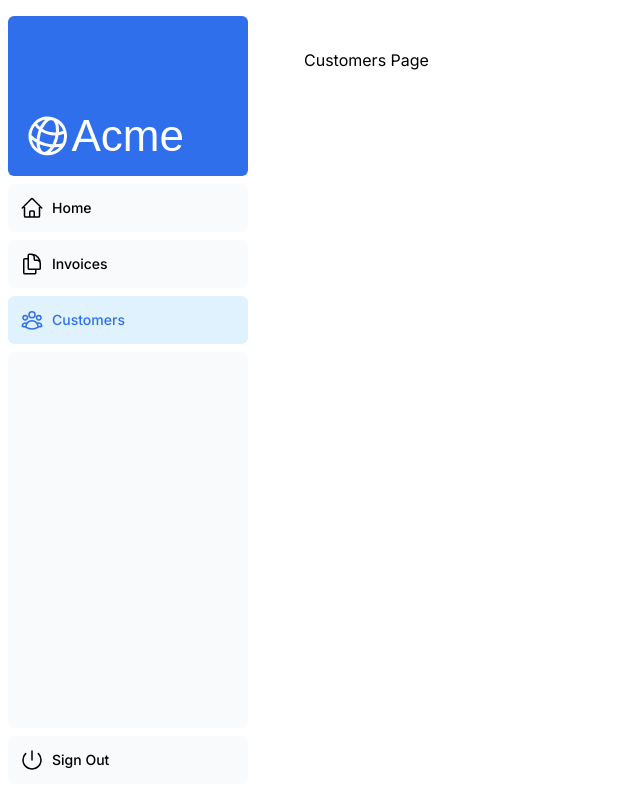
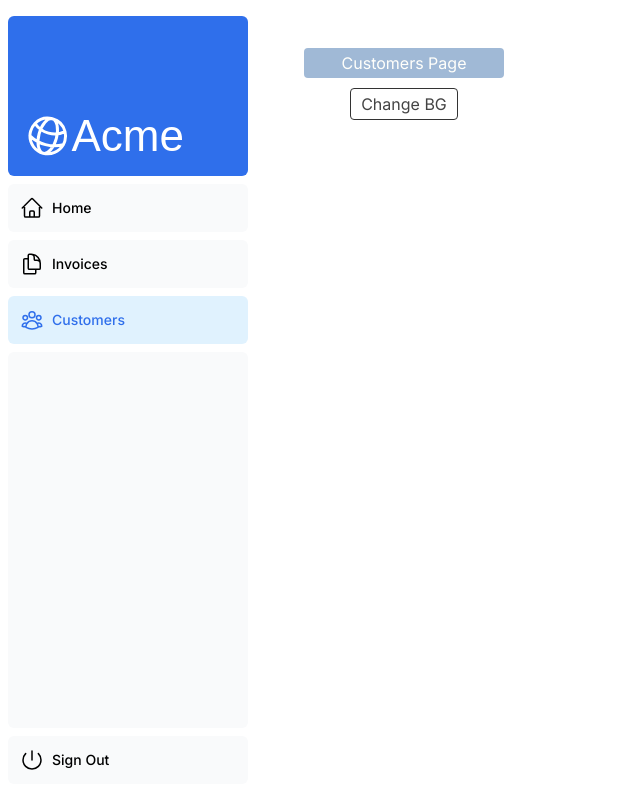
Before and after one commit to ayman-d/nextjs-dashboard, a Next.js app: page /dashboard/customers in a window 1280 px wide. Shown: the whole page, without its empty margins (0-640 px from the left). Built offline with nearby package versions, Linux system fonts and the light colour scheme; a web font is replaced by a local one.

Commit message:
addad sass and some examples of using scss files

```diff
--- a/app/dashboard/customers/page.tsx
+++ b/app/dashboard/customers/page.tsx
@@ -1,9 +1,10 @@
 import { Metadata } from 'next';
+import CustomerHeader from '@/app/ui/customers/customer-header';
 
 export const metadata: Metadata = {
   title: 'Customers',
 };
 
 export default function CustomerPage() {
-  return <p>Customers Page</p>;
+  return <CustomerHeader />;
 }
--- /dev/null
+++ b/app/global-mixins.module.scss
@@ -0,0 +1,4 @@
+@mixin styleBackground($color, $width) {
+  background-color: $color;
+  width: $width;
+}
--- /dev/null
+++ b/app/ui/customers/customer-header.module.scss
@@ -0,0 +1,36 @@
+@use '@/app/global-mixins.module.scss' as globalMixins;
+
+.customerBackgroundPink {
+  @include globalMixins.styleBackground(#d6a0a0, 200px);
+}
+
+.customerBackgroundBlue {
+  @include globalMixins.styleBackground(#a0b9d6, 200px);
+}
+
+.customerBackground {
+  text-align: center;
+  vertical-align: middle;
+  height: 30px;
+  border-radius: 4px;
+
+  p {
+    width: 100%;
+    height: 100%;
+    padding: 3px 0;
+    color: #fffffb;
+  }
+
+  button {
+    border: 1px solid #333;
+    color: #444;
+    padding: 3px 10px;
+    margin-top: 10px;
+    border-radius: 4px;
+
+    &:hover {
+      background-color: #888;
+      color: #fffffb;
+    }
+  }
+}
--- /dev/null
+++ b/app/ui/customers/customer-header.tsx
@@ -0,0 +1,25 @@
+'use client';
+
+import styles from './customer-header.module.scss';
+import clsx from 'clsx';
+import { useState } from 'react';
+
+export default function CustomerHeader() {
+  const [isPink, setIsPink] = useState(false);
+  function changeBg() {
+    setIsPink(!isPink);
+  }
+
+  return (
+    <div
+      className={clsx(
+        isPink ? styles.customerBackgroundPink : styles.customerBackgroundBlue,
+        styles.customerBackground,
+      )}
+    >
+      <p>Customers Page</p>
+
+      <button onClick={changeBg}>Change BG</button>
+    </div>
+  );
+}
--- a/next.config.js
+++ b/next.config.js
@@ -1,4 +1,11 @@
 /** @type {import('next').NextConfig} */
-const nextConfig = {};
+
+const path = require('path');
+
+const nextConfig = {
+  sassOptions: {
+    includePaths: [path.join(__dirname, 'styles')],
+  },
+};
 
 module.exports = nextConfig;
--- a/package.json
+++ b/package.json
@@ -37,7 +37,8 @@
     "eslint-config-next": "^14.1.0",
     "eslint-config-prettier": "9.0.0",
     "prettier": "^3.0.3",
-    "prettier-plugin-tailwindcss": "0.5.4"
+    "prettier-plugin-tailwindcss": "0.5.4",
+    "sass": "^1.70.0"
   },
   "engines": {
     "node": ">=18.17.0"
```
Also changed, not shown: 1 other file (tests, documents, lock files or other folders).
